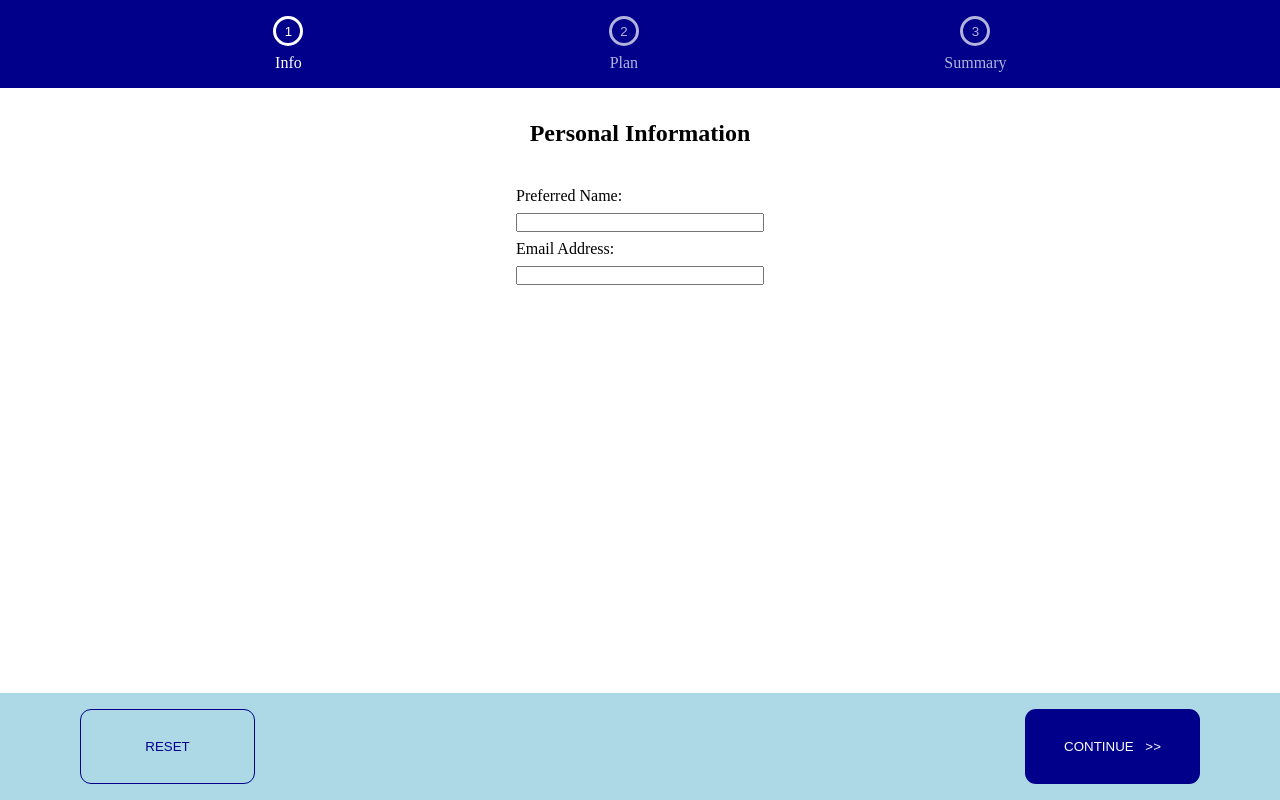
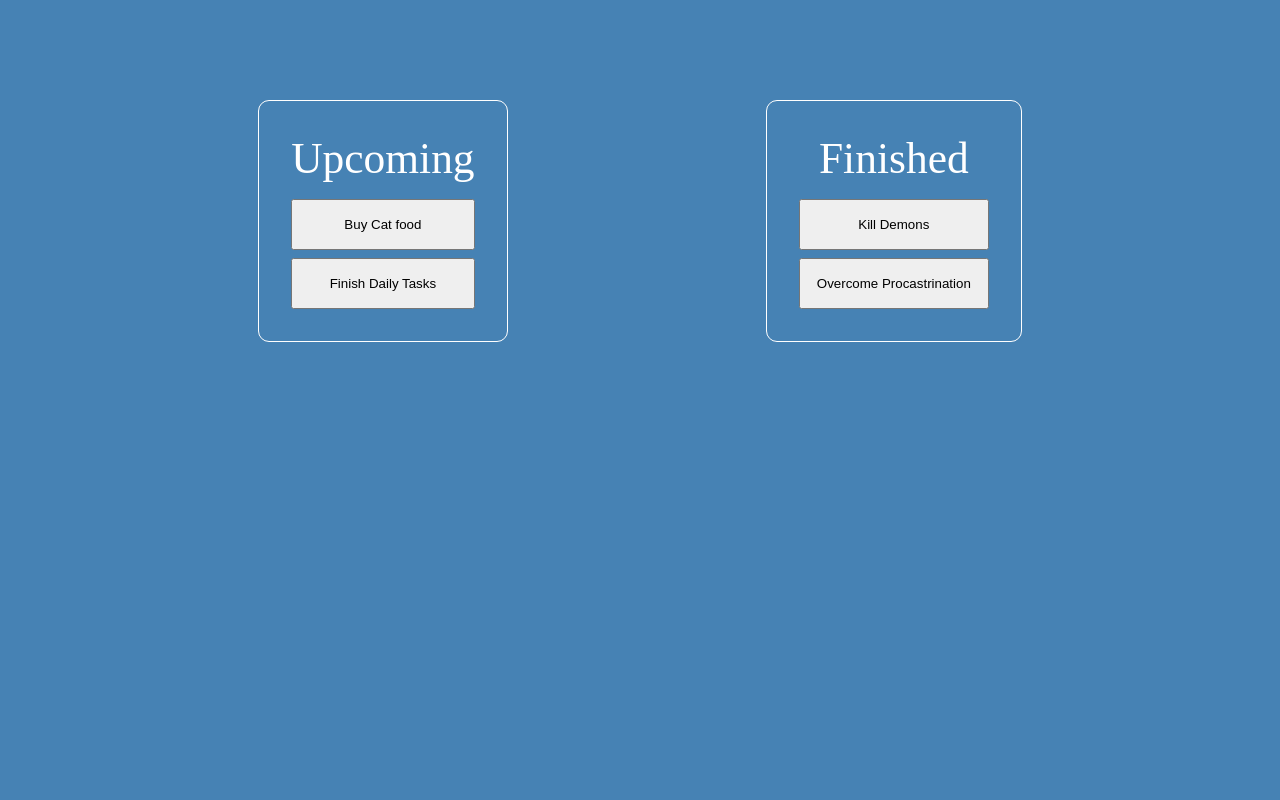
Before and after one commit to tsdineshjai/mini-exercises-feat, a React (Vite) app: page / in a window 1280 px wide. Built offline with nearby package versions, Linux system fonts and the light colour scheme.

Commit message:
trello challenge done and dusted

```diff
--- /dev/null
+++ b/Rellocomponents/Rello.jsx
@@ -0,0 +1,109 @@
+import React from "react";
+import styles from "./Rello.module.css";
+import { produce } from "immer";
+
+function Rello() {
+	const [columns, setColumns] = React.useState([
+		{
+			heading: "Upcoming",
+			columnId: "column-a",
+			cards: [
+				{
+					id: "a",
+					task: "Buy Cat food",
+				},
+				{
+					id: "b",
+					task: "Finish Daily Tasks",
+				},
+			],
+		},
+		{
+			heading: "Finished",
+			columnId: "column-b",
+			cards: [
+				{
+					id: "c",
+					task: "Kill Demons",
+				},
+				{
+					id: "d",
+					task: "Overcome Procastrination",
+				},
+			],
+		},
+	]);
+	const [draggedItemID, setDraggedItemID] = React.useState(null);
+
+	function handleSelectItem(targetID) {
+		setDraggedItemID(targetID);
+	}
+
+	function handleItemDrop(columnId) {
+		if (!draggedItemID) return;
+
+		/* we recieved the columndID (hoveredCOlumn and releasee the mouse button), means
+    we know the column where we gonna drop the item
+      but we need the column from where the item is selected.
+      Both are required. item from the selected column needs to be droppe and it is added
+      to the hovered columnID
+    */
+
+		const dragginColumnIndex = columns.findIndex((column) =>
+			column.cards.some((card) => card.id == draggedItemID)
+		);
+		const dragginColumnID = columns[dragginColumnIndex].columnId;
+		if (dragginColumnID === columnId) return;
+
+		const dropColumn = columns.findIndex(
+			(column) => column.columnId === columnId
+		);
+
+		const findTheItem = columns[dragginColumnIndex].cards.find(
+			(card) => card.id === draggedItemID
+		);
+		const findIndexTobeRemoved = columns[dragginColumnIndex].cards.findIndex(
+			(card) => card.id === draggedItemID
+		);
+
+		setColumns(
+			produce(columns, (draftState) => {
+				draftState[dragginColumnIndex].cards.splice(findIndexTobeRemoved, 1);
+				draftState[dropColumn].cards.push(findTheItem);
+			})
+		);
+		setDraggedItemID("");
+	}
+
+	return (
+		<div className={styles.relloContainer}>
+			{columns.map(({ heading, columnId, cards }) => {
+				return (
+					<div
+						key={columnId}
+						className={styles.upcoming}
+						onMouseUp={() => handleItemDrop(columnId)}
+					>
+						<header>{heading}</header>
+						<div className={styles.cards}>
+							{cards.map(({ id, task }) => {
+								const selectedItem = draggedItemID === id;
+								return (
+									<button
+										key={id}
+										onMouseDown={() => handleSelectItem(id)}
+										style={{ opacity: selectedItem ? 0.5 : 1 }}
+									>
+										{task}
+									</button>
+								);
+							})}
+						</div>
+					</div>
+				);
+			})}
+		</div>
+	);
+}
+
+export default Rello;
--- /dev/null
+++ b/Rellocomponents/Rello.module.css
@@ -0,0 +1,38 @@
+.relloContainer {
+
+
+  display: flex;
+  margin-top: 100px;
+  justify-content: space-evenly;
+
+}
+
+.upcoming, .finished {
+  display: flex;
+  flex-direction: column;
+  gap: 1rem;
+  border: 1px solid white;
+  padding: 2rem;
+  border-radius: 11px;
+
+}
+
+.cards {
+  display: flex;
+  flex-direction: column;
+  gap: 0.5rem;
+}
+
+.cards button {
+  padding: 1rem;
+}
+
+.relloContainer header {
+  text-align: center;
+  color: white;
+  font-size: 1.15cm;
+}
+
+.cards button:hover {
+  cursor: pointer;
+}
--- /dev/null
+++ b/Rellocomponents/index.js
@@ -0,0 +1,2 @@
+export * from "./Rello";
+export { default } from "./Rello";
--- a/package.json
+++ b/package.json
@@ -10,6 +10,7 @@
     "preview": "vite preview"
   },
   "dependencies": {
+    "immer": "^10.0.4",
     "react": "^18.2.0",
     "react-dom": "^18.2.0",
     "uuid": "^9.0.1"
--- a/src/App.css
+++ b/src/App.css
@@ -2,42 +2,10 @@
   margin: 0;
   padding: 0;
   box-sizing: border-box;
-}
-
-
-
-
-.container {
-  display: flex;
-  height: 100vh;
-  width: 100vw;
-  place-items: center;
-  justify-content: center;
-  gap: 0.25rem;
-
 
 }
 
 
-.letterSee, .letterVee {
-  font-size: larger;
-  color: brown;
-  padding: 1rem;
-  border: solid 1px darkblue;
-  border-radius: 11px;
-  height: 100px;
-  width: 100px;
-  text-align: center;
-  display: grid;
-  place-items: center;
-  position: relative;
-  color: darkblue;
-  background: url("http://sugarbird.skyauction.com/content/qart_140775b.jpg");
-  background-size: 7% 100%;
-  background-repeat: no-repeat;
+body {
+  background: steelblue;
 }
-
-.letterC, .letterV {
-  padding: .75rem;
-  border-bottom: 0.5px solid;
-}
--- a/src/App.jsx
+++ b/src/App.jsx
@@ -1,11 +1,11 @@
 import React from "react";
 import "./App.css";
-import Header from "../playComponents/Header";
+import Rello from "../Rellocomponents/Rello";
 
 function App() {
 	return (
 		<div>
-			<Header />
+			<Rello />
 		</div>
 	);
 }
```
Also changed, not shown: 1 other file (tests, documents, lock files or other folders).
